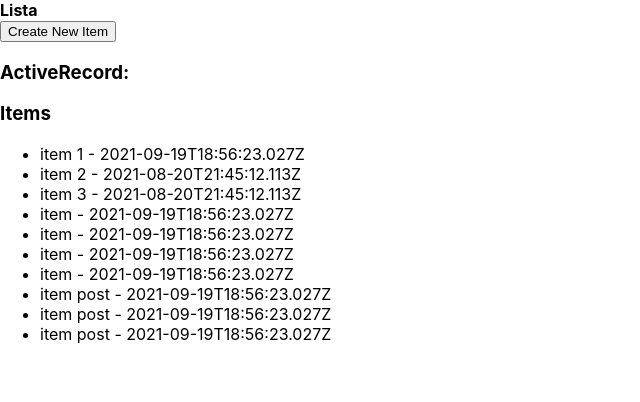
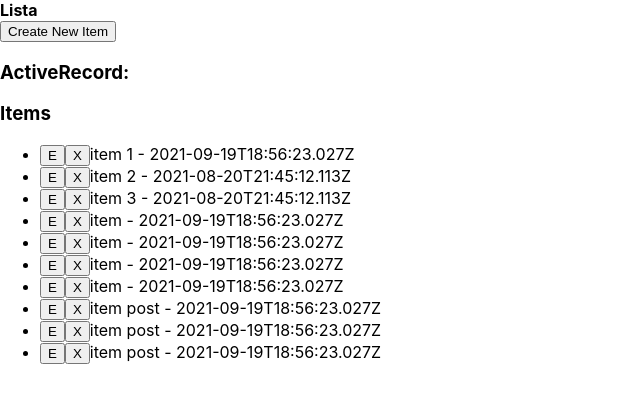
Before and after one commit to darciovilela/react-list, a React (Create React App) app: page / in a window 1280 px wide. Shown: the top 402 px of the page, without its empty margins (0-640 px from the left). Built offline with nearby package versions, Linux system fonts and the light colour scheme; data requests are answered from the project's data file.

Commit message:
Add method to remove record

```diff
--- a/src/entities/items.ts
+++ b/src/entities/items.ts
@@ -1,4 +1,5 @@
 export interface Item {
+  id?: number;
   title: string;
   sendDate: Date;
 }
--- a/src/pages/App.tsx
+++ b/src/pages/App.tsx
@@ -20,6 +20,11 @@ function App() {
     fetch();
   };
 
+  const remove = async (record: Item) => {
+    await axios.delete<Item>(`http://localhost:4000/items/${record.id}`);
+    fetch();
+  };
+
   useEffect(() => {
     fetch();
   }, []);
@@ -39,7 +44,9 @@ function App() {
         <h3>Items</h3>
         <ul>
           {records.map((record) => (
-            <li key={record.title} onClick={() => setActiveRecord(record)}>
+            <li key={record.id}>
+              <button onClick={() => setActiveRecord(record)}>E</button>
+              <button onClick={() => remove(record)}>X</button>
               {record.title} - {record.sendDate}
             </li>
           ))}
```
